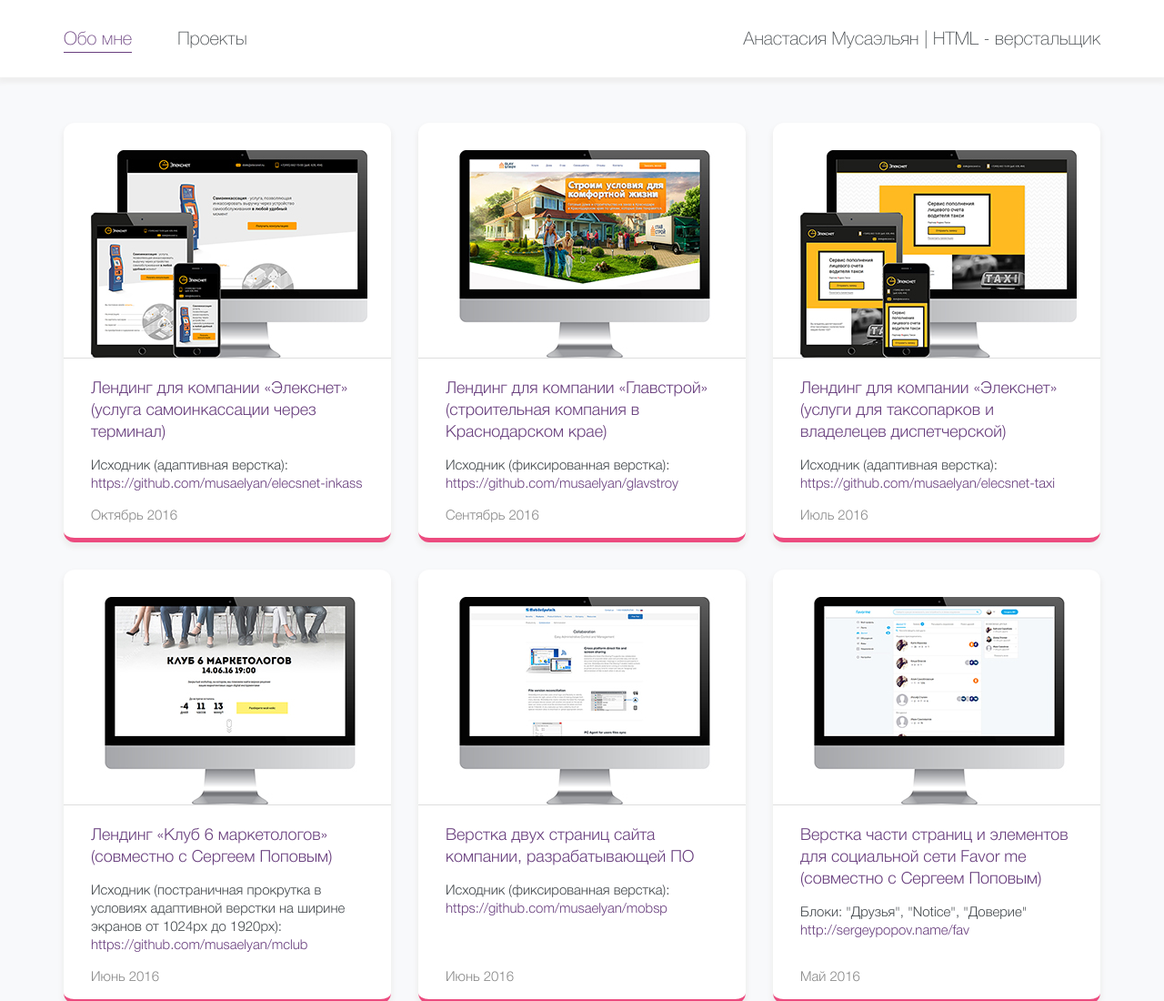
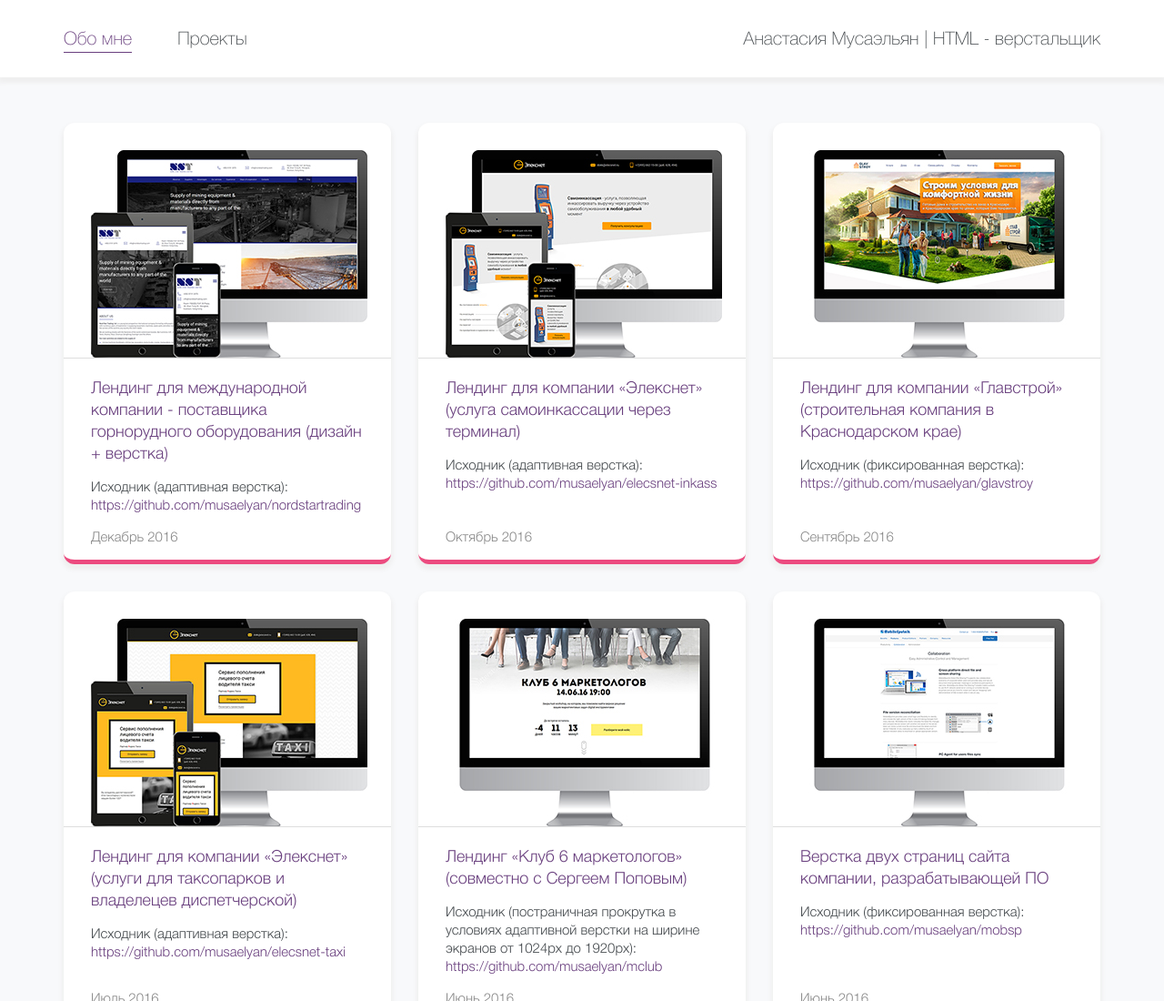
Before and after one commit to musaelyan/bevoice, a website: page projects.html in a window 1280 px wide. Shown: the top 1100 px of the page at 91% size. Drawn offline with Linux system fonts and the light colour scheme; files that its build step writes are made by us from their sources; files whose address does not match are found by name.

Commit message:
nordstartrading + наставник на продвинутом

```diff
--- a/projects.html
+++ b/projects.html
@@ -31,10 +31,29 @@
         <div class="project">
           <div class="project__main-block">
             <div class="project__image">
+              <a href="http://nordstartrading.com" target="_blank" class="project__image-link">
+                <img src="img/nst.jpg" srcset="img/nst@2x.jpg 2x" alt="pic" width="304" height="228" class="project__picture">
+                <div class="project__dropdown-link">
+                  <span>http://nordstartrading.com</span>
+                </div>
+              </a>
+            </div>
+            <div class="project__content">
+              <a href="http://nordstartrading.com" target="_blank" class="project__title-link">Лендинг для международной компании - поставщика горнорудного оборудования (дизайн + верстка)</a>
+              <p class="project__description">Исходник (адаптивная верстка):</p>
+              <a href="https://github.com/musaelyan/nordstartrading" target="_blank" class="project__description-link">https://github.com/musaelyan/nordstartrading</a>
+            </div>
+          </div>
+          <div class="project__date">Декабрь 2016</div>
+        </div>
+
+        <div class="project">
+          <div class="project__main-block">
+            <div class="project__image">
               <a href="http://inkass.elecsnet.ru" target="_blank" class="project__image-link">
                 <img src="img/elexsnet-inkass.jpg" srcset="img/elexsnet-inkass@2x.jpg 2x" alt="pic" width="304" height="228" class="project__picture">
                 <div class="project__dropdown-link">
-                  <span>http://inkass.elecsnet.ru (скоро)</span>
+                  <span>http://inkass.elecsnet.ru</span>
                 </div>
               </a>
             </div>
```
Also changed, not shown: about.html (+1 -1 lines), build/about.html, build/img/nst.jpg (added), build/img/nst@2x.jpg (added), build/projects.html, img/nst.jpg (added), img/nst@2x.jpg (added).
